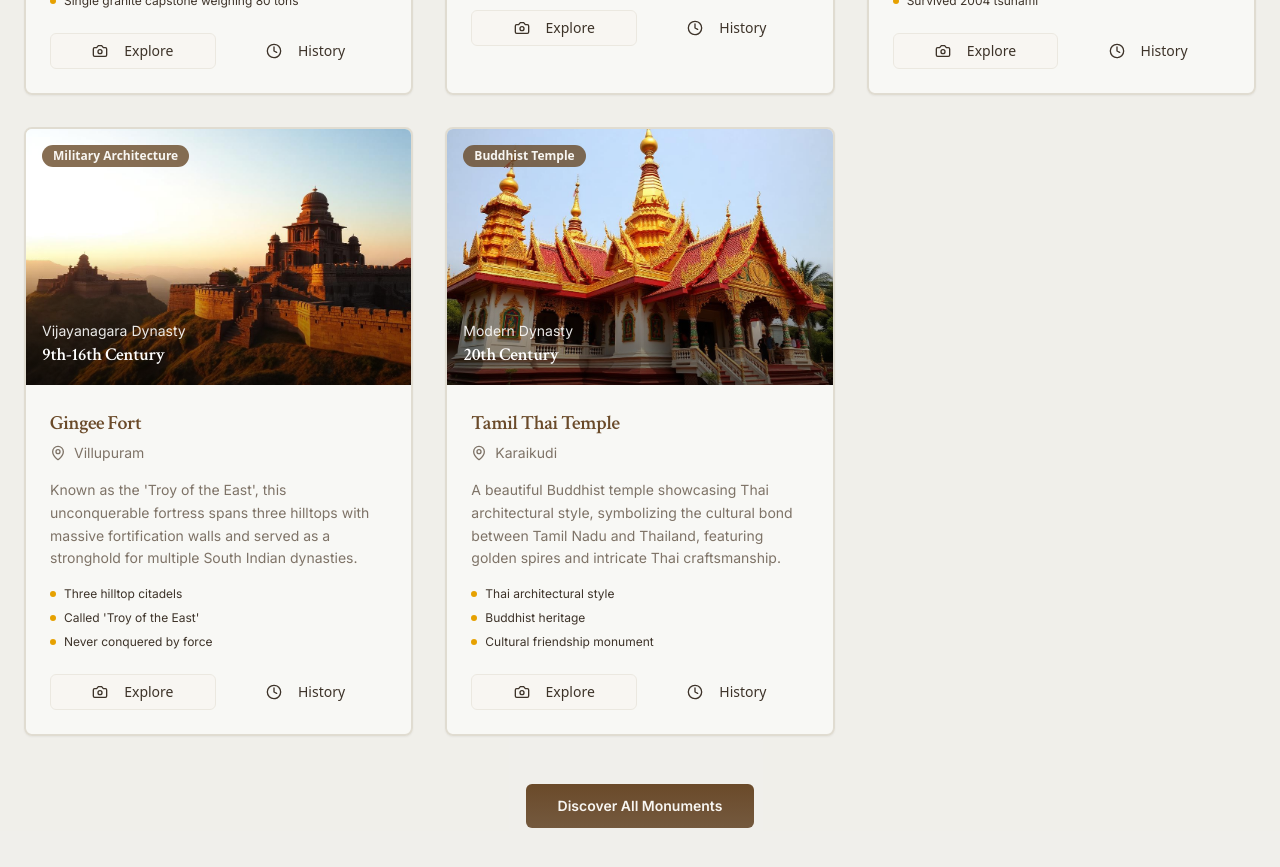
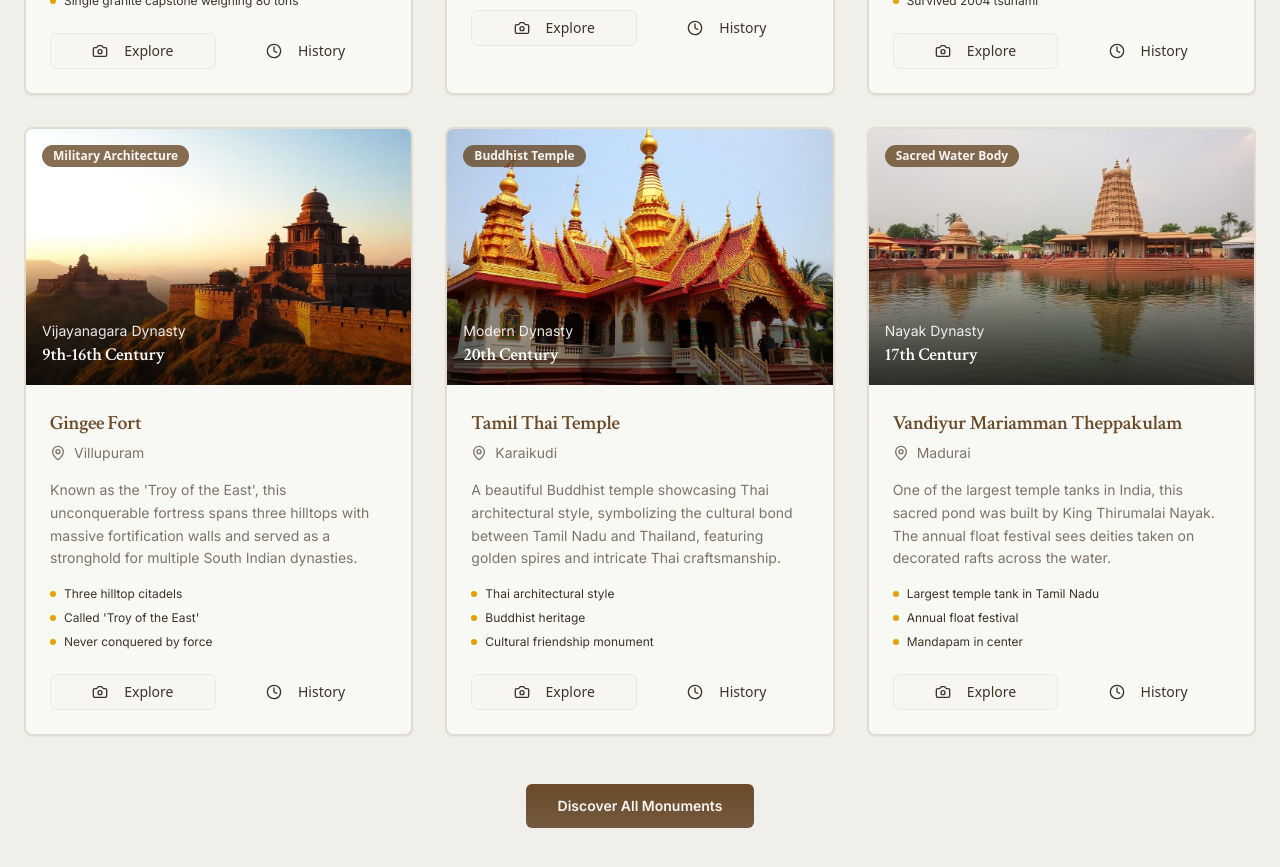
Before and after one commit to Hari-Ramachandran-git/stone-echoes-tn, a React (Vite) app: page / in a window 1280 px wide. Shown: the part 2980-3847 px from the top of the page. Built offline with nearby package versions, Linux system fonts and the light colour scheme; the HTML template or start-up script is replaced by a standard one.

Commit message:
Add Thepakulam Temple to monuments

```diff
--- a/src/components/MonumentGallery.tsx
+++ b/src/components/MonumentGallery.tsx
@@ -7,6 +7,7 @@ import meenakshiImage from "@/assets/meenakshi-temple.jpg";
 import shoreTempleImage from "@/assets/shore-temple.jpg";
 import gingeeFortImage from "@/assets/gingee-fort.jpg";
 import tamilThaiTempleImage from "@/assets/tamil-thai-temple.jpg";
+import theppakulamTempleImage from "@/assets/theppakulam-temple.jpg";
 
 interface Monument {
   id: string;
@@ -81,6 +82,18 @@ const monuments: Monument[] = [
     highlights: ["Thai architectural style", "Buddhist heritage", "Cultural friendship monument"],
     isUNESCO: false,
     category: "Buddhist Temple"
+  },
+  {
+    id: "theppakulam-temple",
+    name: "Vandiyur Mariamman Theppakulam",
+    location: "Madurai",
+    period: "17th Century",
+    dynasty: "Nayak",
+    image: theppakulamTempleImage,
+    description: "One of the largest temple tanks in India, this sacred pond was built by King Thirumalai Nayak. The annual float festival sees deities taken on decorated rafts across the water.",
+    highlights: ["Largest temple tank in Tamil Nadu", "Annual float festival", "Mandapam in center"],
+    isUNESCO: false,
+    category: "Sacred Water Body"
   }
 ];
 
```
Also changed, not shown: src/assets/theppakulam-temple.jpg (added).
